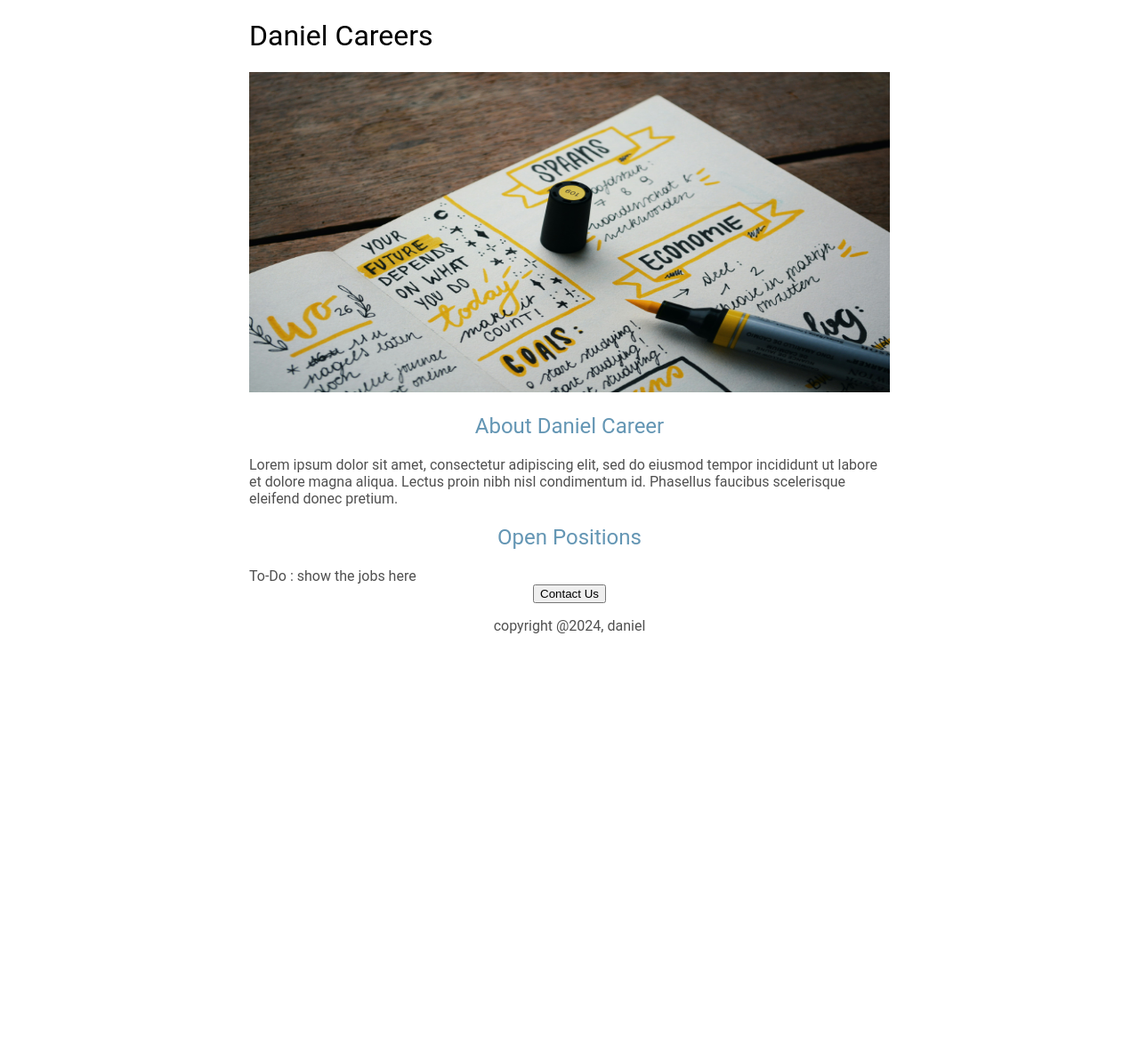
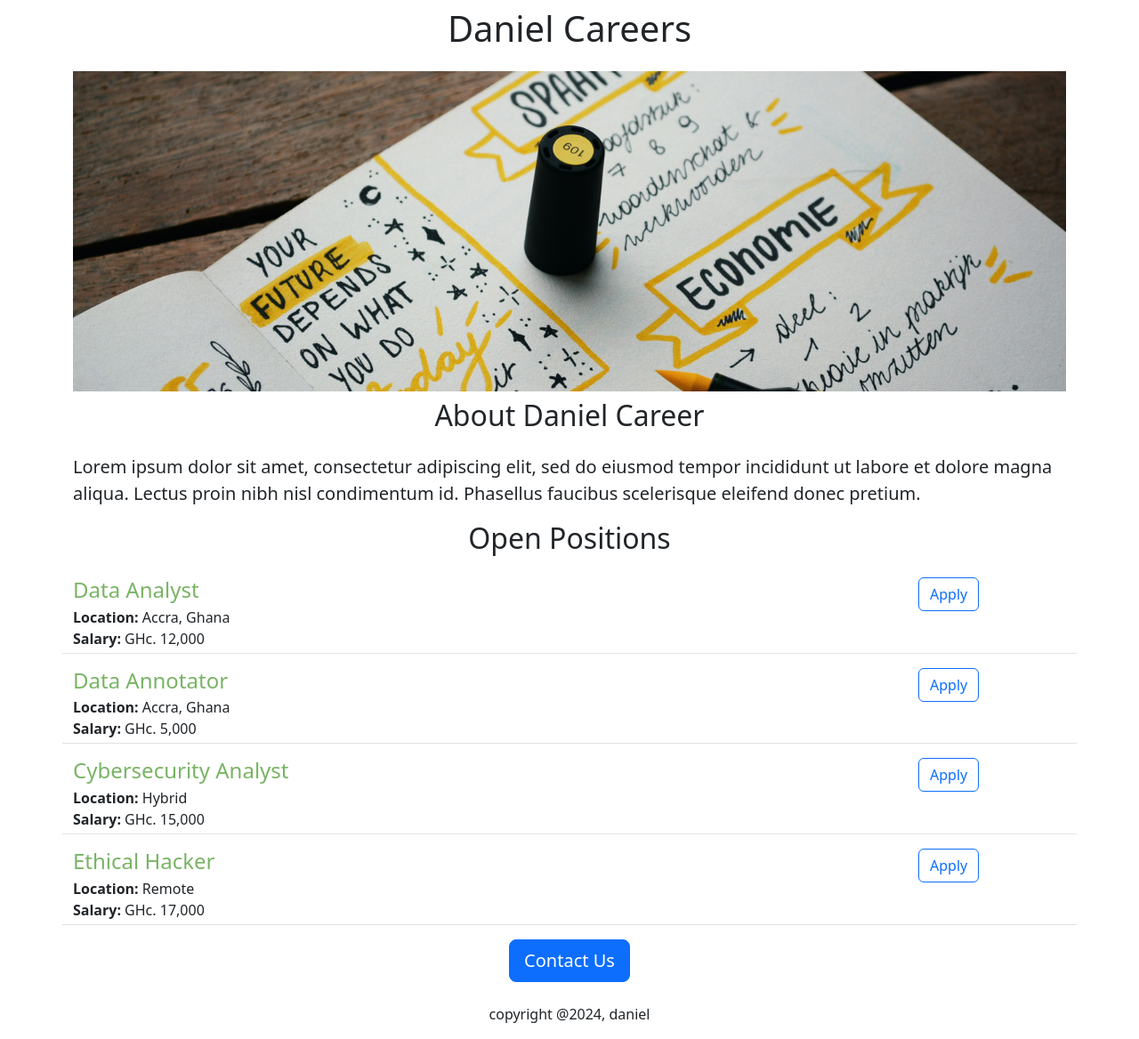
Before and after one commit to Danikarat/daniel-careers-website, a Flask app: page / in a window 1280 px wide. Shown: the whole page at 89% size. Before the commit the page ends 712 px from the top, so only its background shows below. Run offline with Flask 3, Linux system fonts and the light colour scheme.

Commit message:
added dynamic data and API route

```diff
--- a/app.py
+++ b/app.py
@@ -1,11 +1,48 @@
-from flask import Flask, render_template
+from flask import Flask, render_template,jsonify
 
 app = Flask(__name__)
+
+JOBS = [
+  {
+  "id" : 1,
+  "title" : "Data Analyst",
+  "location" : "Accra, Ghana",
+  "salary" : "GHc. 12,000"
+  },
+  {
+    "id" : 2,
+    "title" : "Data Annotator",
+    "location" : "Accra, Ghana",
+    "salary" : "GHc. 5,000"
+  },
+  {
+    "id" : 3,
+    "title" : "Cybersecurity Analyst",
+    "location" : "Hybrid",
+    "salary" : "GHc. 15,000"
+  },
+  {
+    "id" : 4,
+    "title" : "Ethical Hacker",
+    "location" : "Remote",
+    "salary" : "GHc. 17,000"
+  }
+
+
+]
+
+
+
 
 
 @app.route('/')
 def hello_world():
-  return render_template('home.html')
+  return render_template('home.html',
+                         jobs= JOBS,
+                        )
+@app.route('/api/jobs')
+def list_jobs():
+  return jsonify(JOBS)
 
 
 print("__name__")
--- a/templates/home.html
+++ b/templates/home.html
@@ -1,52 +1,36 @@
 <!doctype html>
 <html lang="en-GB">
   <head>
+    <meta charset="utf-8">
+    <meta name="viewport" content="width=device-width, initial-scale=1">
+    <link href="https://cdn.jsdelivr.net/npm/bootstrap@5.3.3/dist/css/bootstrap.min.css" rel="stylesheet" integrity="sha384-QWTKZyjpPEjISv5WaRU9OFeRpok6YctnYmDr5pNlyT2bRjXh0JMhjY6hW+ALEwIH" crossorigin="anonymous">
+    <title>Daniel careers</title>
     <style>
-      h1{
-        font: size; 40px;
-        font-family: Roboto;
-        font-weight: normal;
-        color: rgb(150,180,100)
-        text-align: center;
-      }
-      #banner{
+      #banner {
+        height: 360px;
         width: 100%;
-        height: 360px;
-      }
-      h2{
-        font-family: roboto;
-        font: size; 32px;
-        color: rgb(100, 150, 180);
-        text-align: center;
-        font-weight: normal;
-      }
-      p{
-        font-family: roboto;
-        color: rgb(80, 80, 80);
-      }
-      #container{
-        max-width: 720px;
-        margin: 0 auto;
-      }
-      .bodytext{
-        font: family; 720px;
-        margin: 0 auto;
+        object-fit: cover;
       }
     </style>
-    <title>Daniel careers</title>
   </head>
   <body>
-    <div id="container">
-    <h1>Daniel Careers</h1>
-    <img id="banner" src="https://a37558de-16a9-4f86-b784-1cc613b628ab-00-3i7ulst2bzhbm.picard.replit.dev/static/banner.jpg" >
+    <div class="container">
+    <h1 class="text-center mt-2 mb-4">Daniel Careers</h1>
+    <img class="img-fluid" id="banner" src="https://a37558de-16a9-4f86-b784-1cc613b628ab-00-3i7ulst2bzhbm.picard.replit.dev/static/banner.jpg" >
 
-    <h2>About Daniel Career</h2>
-    <p>Lorem ipsum dolor sit amet, consectetur adipiscing elit, sed do eiusmod tempor incididunt ut labore et dolore magna aliqua. Lectus proin nibh nisl condimentum id. Phasellus faucibus scelerisque eleifend donec pretium.</p>
-    <h2>Open Positions</h2>
-    <p class="bodytext">To-Do  : show the jobs here</p>
-    <div style="text-align: center;">
-    <button>Contact Us</button>
-      <p>copyright @2024, daniel</p>
+    <h2 class="text-center mt-2 mb-4">About Daniel Career</h2>
+    <p class="lead">Lorem ipsum dolor sit amet, consectetur adipiscing elit, sed do eiusmod           tempor incididunt ut labore et dolore magna aliqua. Lectus proin nibh nisl condimentum id.       Phasellus faucibus scelerisque eleifend donec pretium.</p>
+    <h2 class="text-center mt-2 mb-4">Open Positions</h2>
+
+    <div>
+      {%for job in jobs%}
+        {% include 'jobitem.html'%}
+      {% endfor%}
+    </div>
+
+    <div class="text-center">
+    <button class="btn btn-primary btn-lg">Contact Us</button>
+      <p class="mt-4">copyright @2024, daniel</p>
     </div>
     </div>
   </body>
--- /dev/null
+++ b/templates/jobitem.html
@@ -0,0 +1,20 @@
+<div class="border-bottom row" style="margin-bottom:16px;padding-bottom:4px;">
+<div class="col-10" >
+  <h4 style="color:rgb(120,180,100); margin-bottom:4px; "
+    >{{job['title']}}
+  </h4>
+
+  <div>
+    <b>Location:</b> {{job['location']}}
+  </div>
+
+  {% if 'salary' in job%}
+  <div>
+  <b>Salary:</b> {{job['salary']}}
+  </div>
+  {% endif%}
+</div>
+<div class="col-2">
+  <button type="button" class="btn btn-outline-primary"> Apply</button>
+</div>
+</div>
```
